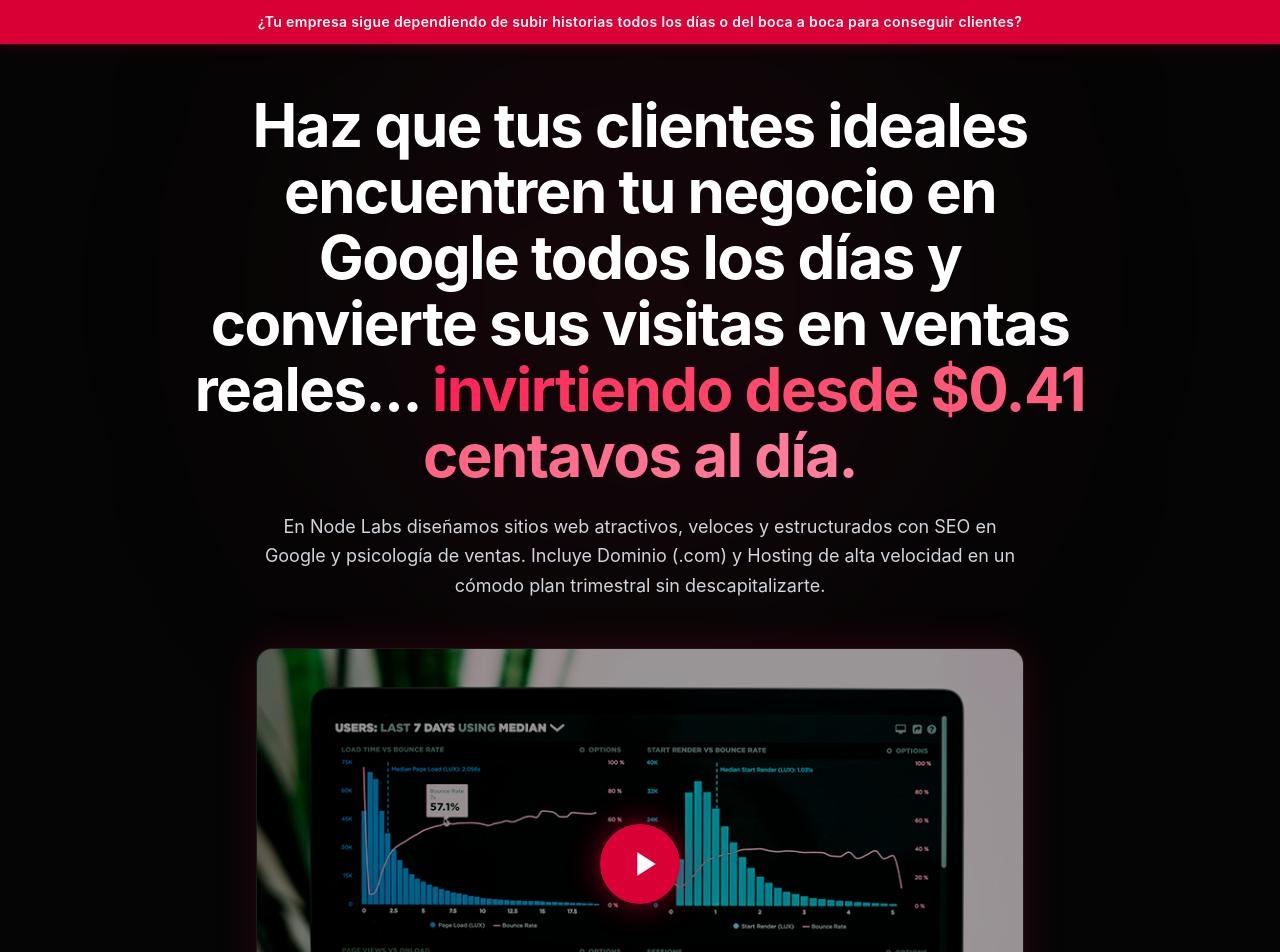
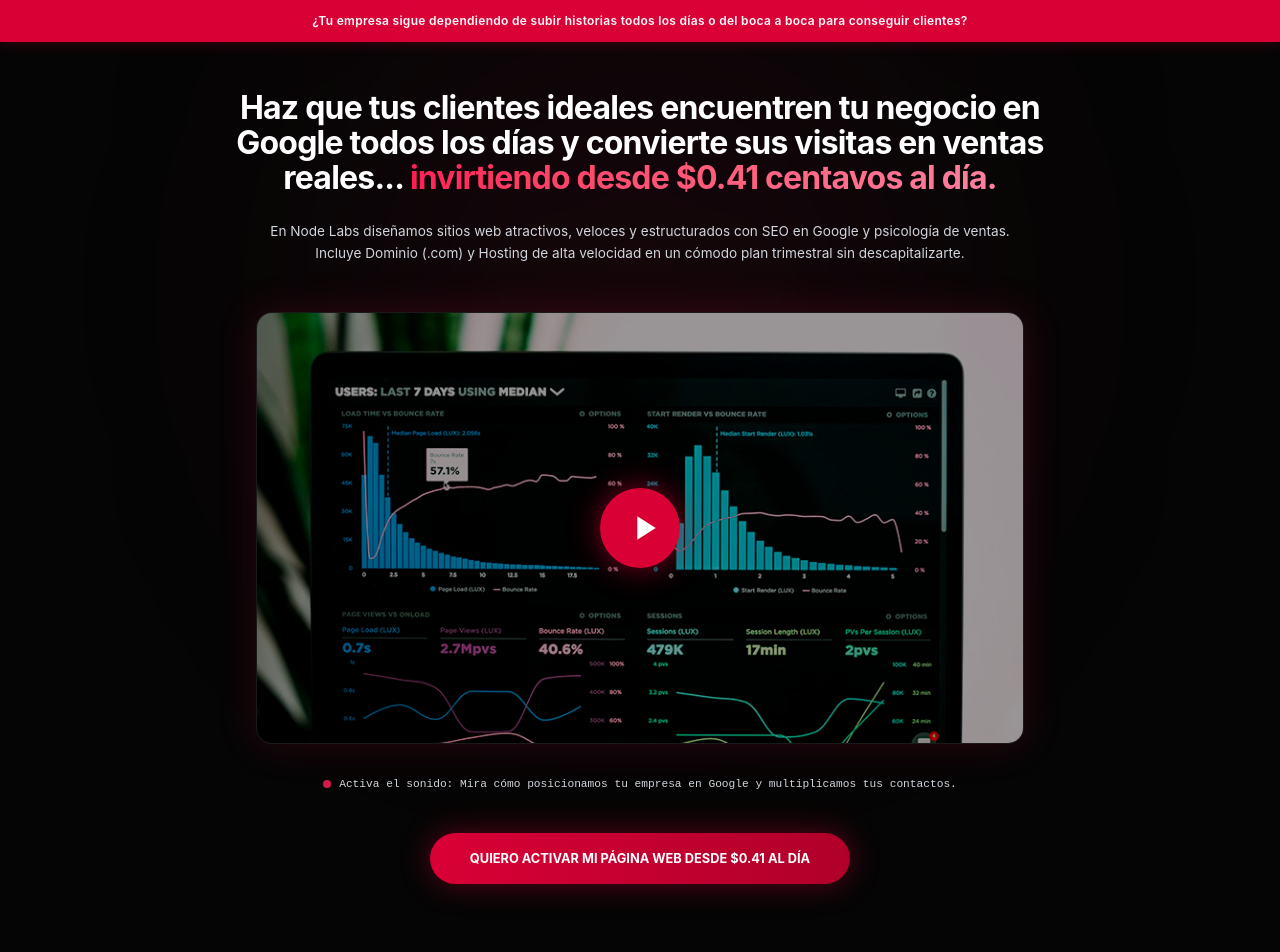
Before and after one commit to Sebas4220/nodelabs, a Vue app: page / in a window 1280 px wide. Shown: the top 952 px of the page. Built offline with nearby package versions, Linux system fonts and the light colour scheme.

Commit message:
Add files via upload

```diff
--- a/src/App.vue
+++ b/src/App.vue
@@ -68,7 +68,7 @@ const handleCheckout = (planName, price) => {
   <div class="min-h-screen bg-[#050505] text-white font-sans selection:bg-[#FF1E56] selection:text-white">
 
     <!-- PRE-HEADLINE (CEBO SUPERIOR) -->
-    <div class="bg-[#D90036] text-white text-center py-3 px-4 text-xs sm:text-sm font-semibold tracking-wide shadow-[0_0_15px_rgba(217,0,54,0.3)]">
+    <div class="bg-[#D90036] text-white text-center py-3 px-4 text-[0.75rem] sm:text-[0.75rem] font-semibold tracking-wide shadow-[0_0_15px_rgba(217,0,54,0.3)]">
       ¿Tu empresa sigue dependiendo de subir historias todos los días o del boca a boca para conseguir clientes?
     </div>
 
@@ -78,11 +78,11 @@ const handleCheckout = (planName, price) => {
       <div class="absolute top-0 w-[500px] h-[500px] bg-[#FF1E56]/10 rounded-full blur-[150px] pointer-events-none will-change-transform transform-gpu"></div>
 
       <div class="relative z-10 w-full max-w-4xl">
-        <h1 class="text-4xl sm:text-5xl md:text-6xl font-bold leading-[1.1] tracking-tight mb-6">
+        <h1 class="text-4xl sm:text-[1.5rem] md:text-[2rem] font-bold leading-[1.1] tracking-tight mb-6">
           Haz que tus clientes ideales encuentren tu negocio en Google todos los días y convierte sus visitas en ventas reales... <span class="text-transparent bg-clip-text bg-gradient-to-r from-[#FF1E56] to-[#FF809F]">invirtiendo desde $0.41 centavos al día.</span>
         </h1>
 
-        <p class="text-gray-300 text-base sm:text-lg mb-12 leading-relaxed max-w-3xl mx-auto">
+        <p class="text-gray-300 text-base sm:text-[0.85rem] mb-12 leading-relaxed max-w-3xl mx-auto">
           En Node Labs diseñamos sitios web atractivos, veloces y estructurados con SEO en Google y psicología de ventas.
           Incluye Dominio (.com) y Hosting de alta velocidad en un cómodo plan trimestral sin descapitalizarte.
         </p>
@@ -108,7 +108,7 @@ const handleCheckout = (planName, price) => {
             </button>
           </div>
         </div>
-        <p class="text-xs text-gray-300 font-mono mb-10 flex items-center justify-center gap-2">
+        <p class="text-[0.70rem] text-gray-300 font-mono mb-10 flex items-center justify-center gap-2">
           <span class="w-2 h-2 rounded-full bg-[#FF1E56] animate-pulse" aria-hidden="true"></span>
           Activa el sonido: Mira cómo posicionamos tu empresa en Google y multiplicamos tus contactos.
         </p>
@@ -116,7 +116,7 @@ const handleCheckout = (planName, price) => {
         <!-- Botón de Acción Principal -->
         <button
           @click="handleCheckout('Plan Landing Page', '$37.50')"
-          class="w-full sm:w-auto bg-gradient-to-r from-[#D90036] to-[#B0002A] hover:from-[#B0002A] hover:to-[#D90036] text-white font-bold py-4 px-10 rounded-full shadow-[0_0_30px_rgba(217,0,54,0.4)] transform hover:-translate-y-1 transition-all duration-300 text-lg"
+          class="w-full sm:w-auto bg-gradient-to-r from-[#D90036] to-[#B0002A] hover:from-[#B0002A] hover:to-[#D90036] text-white font-bold py-4 px-10 rounded-full shadow-[0_0_30px_rgba(217,0,54,0.4)] transform hover:-translate-y-1 transition-all duration-300 text-[0.8rem]"
         >
           QUIERO ACTIVAR MI PÁGINA WEB DESDE $0.41 AL DÍA
         </button>
```
